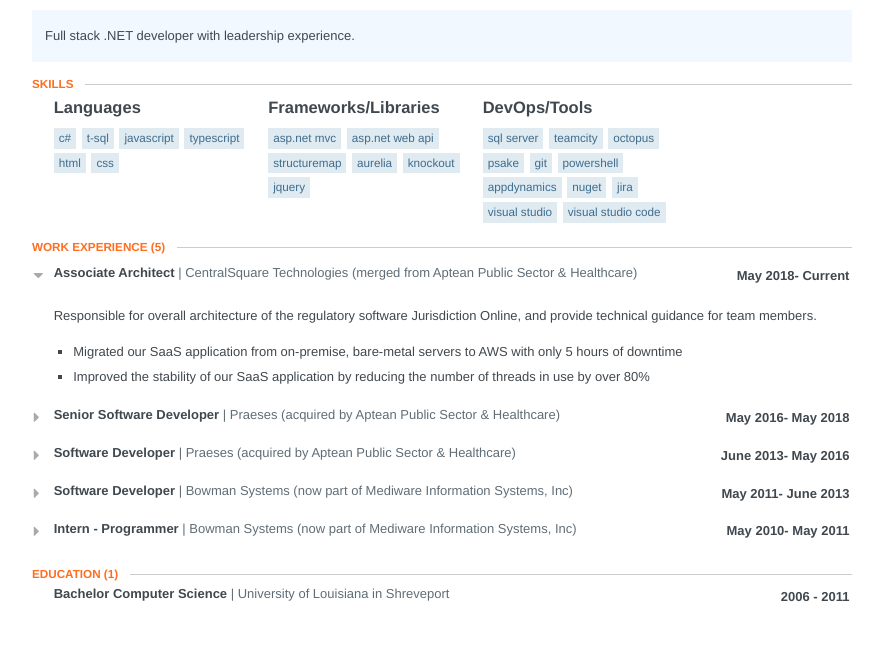
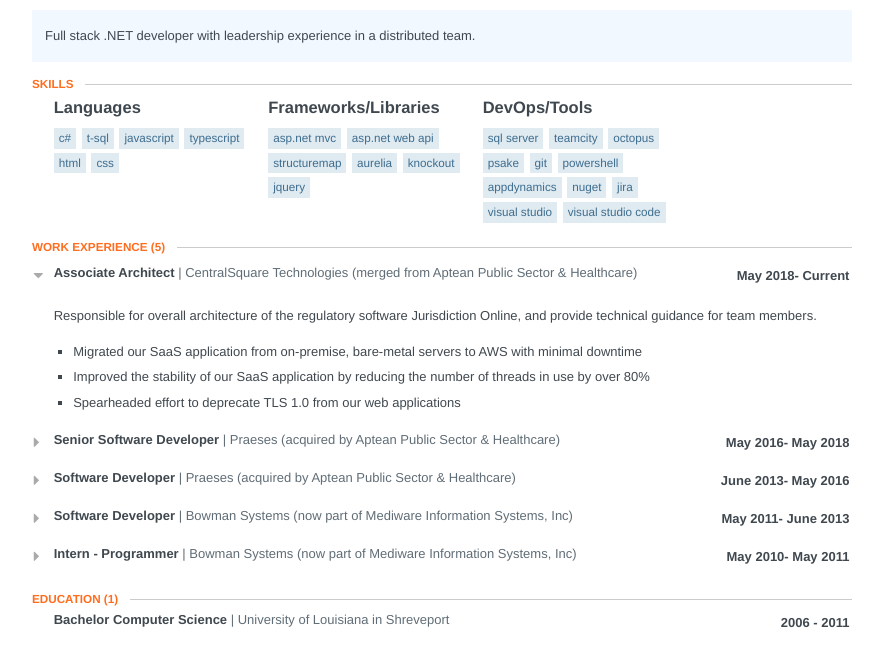
Before and after one commit to lhinze/resume, a website: page index.html in a window 1280 px wide. Shown: the part 153-820 px from the top of the page, without its empty margins (198-1081 px from the left). Drawn offline with Linux system fonts and the light colour scheme.

Commit message:
Minor tweaks

```diff
--- a/index.html
+++ b/index.html
@@ -812,7 +812,7 @@
 
     	<section class="section main-summary">
     		<section>
-    			<div><p>Full stack .NET developer with leadership experience.</p></div>
+    			<div><p>Full stack .NET developer with leadership experience in a distributed team.</p></div>
     		</section>
     	</section>
 
@@ -892,8 +892,9 @@
               <p><p>Responsible for overall architecture of the regulatory software Jurisdiction Online, and provide technical guidance for team members.</p></p>
             </div>
             <ul class="highlights">
-                <li><p>Migrated our SaaS application from on-premise, bare-metal servers to AWS with only 5 hours of downtime</p></li>
+                <li><p>Migrated our SaaS application from on-premise, bare-metal servers to AWS with minimal downtime</p></li>
                 <li><p>Improved the stability of our SaaS application by reducing the number of threads in use by over 80%</p></li>
+                <li><p>Spearheaded effort to deprecate TLS 1.0 from our web applications</p></li>
             </ul>
         	</div>
         </section>
```
Also changed, not shown: resume.json (+4 -3 lines), readme.md.
